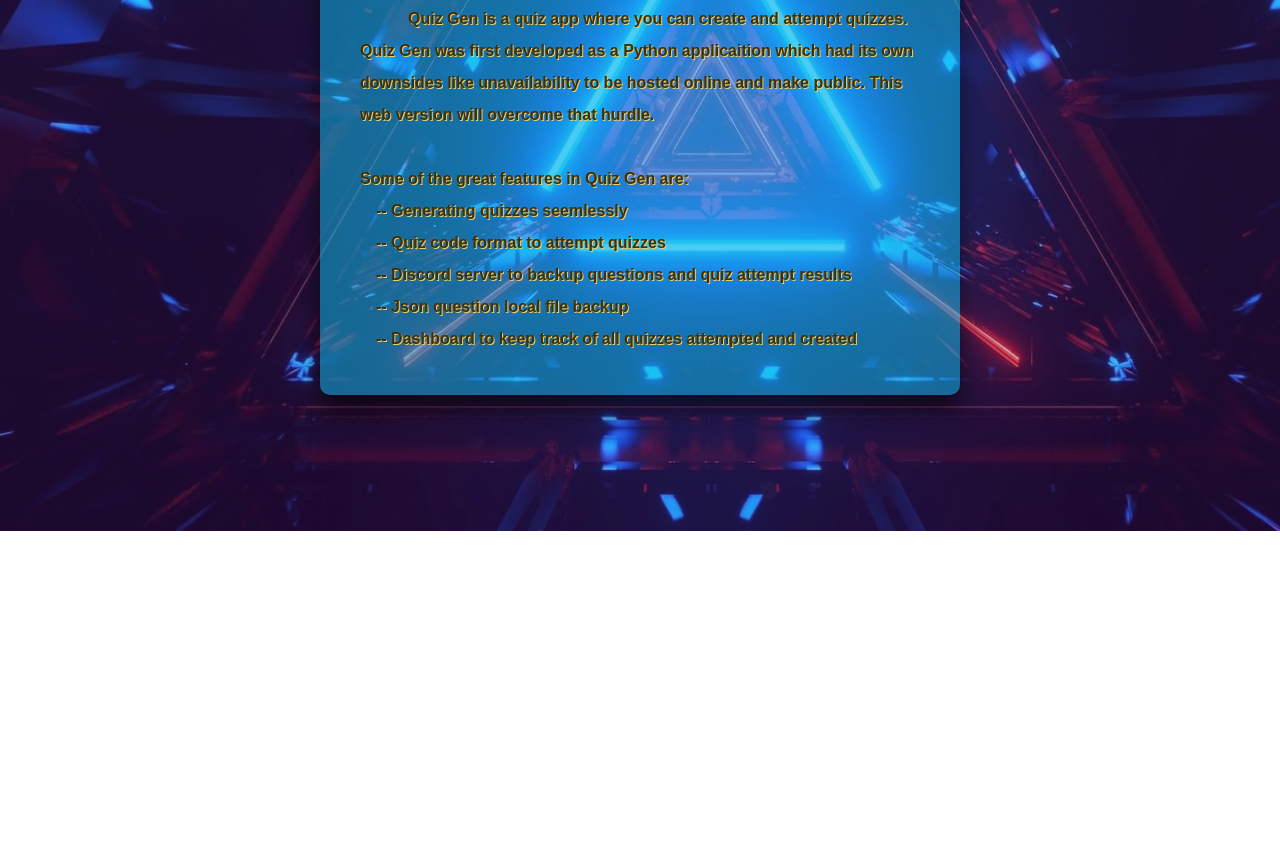
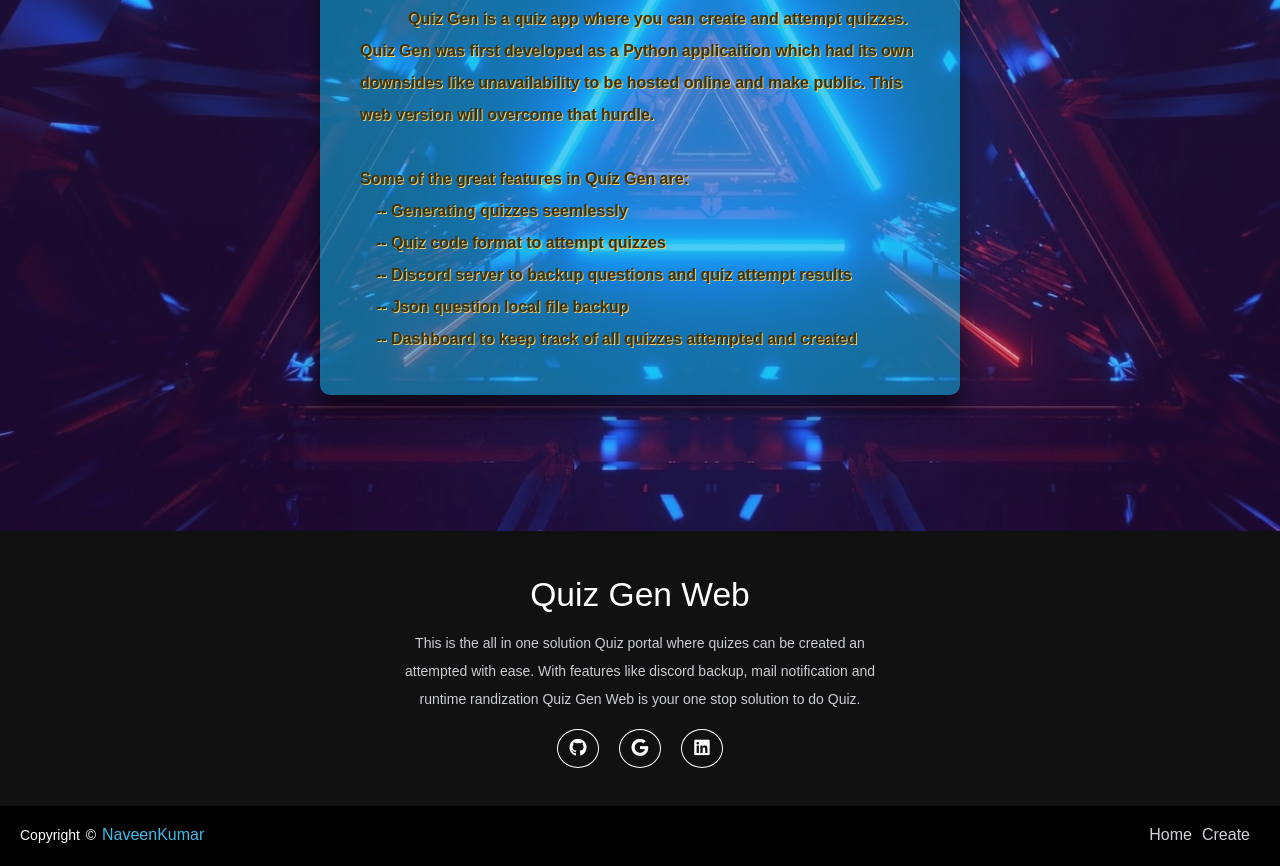
Before and after one commit to NaveenKumarCIT22/QuizGenWeb, a plain HTML site: page Sources/about.html in a window 1280 px wide. Shown: the part 269-1135 px from the top of the page. Before the commit the page ends 800 px from the top, so only its background shows below. Drawn offline with Linux system fonts and the light colour scheme.

Commit message:
Footer addition in About

```diff
--- a/Sources/about.html
+++ b/Sources/about.html
@@ -6,6 +6,8 @@
     <meta name="viewport" content="width=device-width, initial-scale=1.0">
     <title>Contact Us</title>
     <link rel="stylesheet" href="../Style/style.css">
+    <link rel="stylesheet" href="../Style/footer.css">
+    <link rel="stylesheet" href="https://cdnjs.cloudflare.com/ajax/libs/font-awesome/5.15.3/css/all.min.css" integrity="sha512-iBBXm8fW90+nuLcSKlbmrPcLa0OT92xO1BIsZ+ywDWZCvqsWgccV3gFoRBv0z+8dLJgyAHIhR35VZc2oM/gI1w==" crossorigin="anonymous" referrerpolicy="no-referrer" />
 </head>
 <body>
     <nav>
@@ -32,5 +34,26 @@
       &emsp;-- Dashboard to keep track of all quizzes attempted and created<br>
       </p>
     </section>
+    <footer>
+      <div class="footer-content">
+          <h3>Quiz Gen Web</h3>
+          <p>This is the all in one solution Quiz portal where quizes can be created an attempted with ease. With features like discord backup, mail notification and runtime randization Quiz Gen Web is your one stop solution to do Quiz.</p>
+          <ul class="socials">
+              <li><a href="https://github.com/NaveenKumarCIT22"><i class="fab fa-github"></i></a></li>
+              <li><a href="mailto:mnkincit22@gmail.com"><i class="fab fa-google"></i></a></li>
+              <li><a href="https://www.linkedin.com/in/naveen-kumar-m-366b75256/"><i class="fab fa-linkedin"></i></a></li>
+          </ul>
+      </div>
+      <div class="footer-bottom">
+          <p>copyright &copy; <a href="#">NaveenKumar</a>  </p>
+                  <div class="footer-menu">
+                    <ul class="f-menu">
+                      <li><a href="../index.html">Home</a></li>
+                      <li><a href="create.html">Create</a></li>
+                    </ul>
+                  </div>
+      </div>
+
+  </footer>
 </body>
 </html>
--- /dev/null
+++ b/Style/footer.css
@@ -0,0 +1,108 @@
+footer{
+    /* position: absolute; */
+    bottom: 0;
+    left: 0;
+    right: 0;
+    background: #111;
+    height: auto;
+    width: 100vw;
+
+    padding-top: 40px;
+    color: #fff;
+}
+.footer-content{
+    display: flex;
+    align-items: center;
+    justify-content: center;
+    flex-direction: column;
+    text-align: center;
+}
+.footer-content h3{
+    font-size: 2.1rem;
+    font-weight: 500;
+    text-transform: capitalize;
+    line-height: 3rem;
+}
+.footer-content p{
+    max-width: 500px;
+    margin: 10px auto;
+    line-height: 28px;
+    font-size: 14px;
+    color: #cacdd2;
+}
+.socials{
+    list-style: none;
+    display: flex;
+    align-items: center;
+    justify-content: center;
+    margin: 1rem 0 3rem 0;
+}
+.socials li{
+    margin: 0 10px;
+}
+.socials a{
+    text-decoration: none;
+    color: #fff;
+    border: 1.1px solid white;
+    padding: 10px;
+    border-radius: 50%;
+}
+.socials a i{
+    font-size: 1.1rem;
+    width: 20px;
+    transition: color .4s ease;
+
+}
+.socials a:hover i{
+    color: aqua;
+}
+
+.footer-bottom{
+    background: #000;
+    width: 100vw;
+    padding: 20px;
+padding-bottom: 40px;
+    text-align: center;
+}
+.footer-bottom p{
+float: left;
+    font-size: 14px;
+    word-spacing: 2px;
+    text-transform: capitalize;
+}
+.footer-bottom p a{
+  color:#44bae8;
+  font-size: 16px;
+  text-decoration: none;
+}
+.footer-bottom span{
+    text-transform: uppercase;
+    opacity: .4;
+    font-weight: 200;
+}
+.footer-menu{
+  float: right;
+
+}
+.footer-menu ul{
+  display: flex;
+}
+.footer-menu ul li{
+padding-right: 10px;
+display: block;
+}
+.footer-menu ul li a{
+  color: #cfd2d6;
+  text-decoration: none;
+}
+.footer-menu ul li a:hover{
+  color: #27bcda;
+}
+
+@media (max-width:500px) {
+.footer-menu ul{
+  display: flex;
+  margin-top: 10px;
+  margin-bottom: 20px;
+}
+}
```
